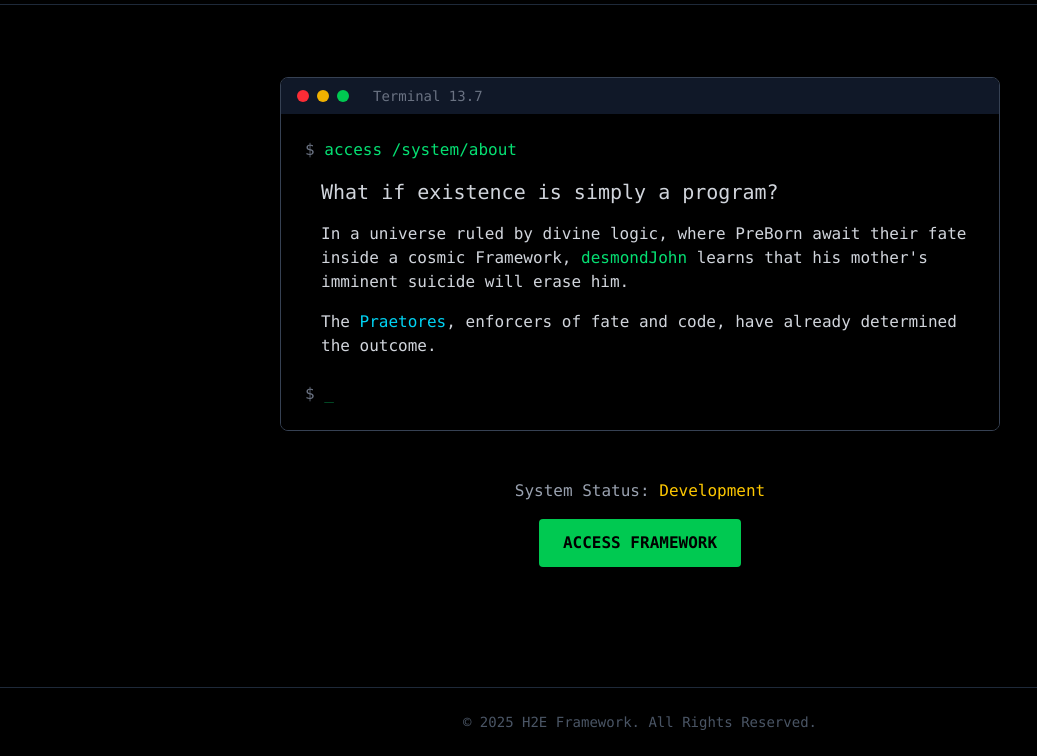
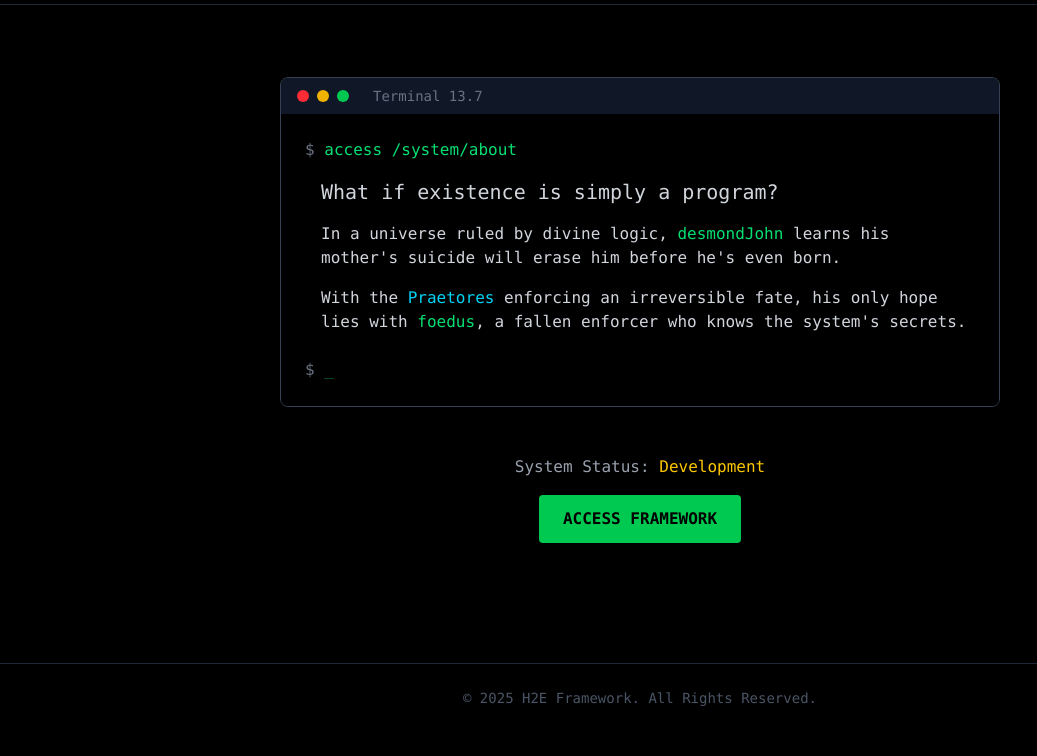
Before and after one commit to wafuradio/h2e-framework, an Astro site: page / in a window 1280 px wide. Shown: the part 76-832 px from the top of the page, without its empty margins (0-1037 px from the left). After the commit the page ends 808 px from the top, so only its background shows below. Built offline with nearby package versions, Linux system fonts and the light colour scheme; Astro itself is replaced by a stand-in of ours.

Commit message:
Updated homepage text

```diff
--- a/src/pages/index.astro
+++ b/src/pages/index.astro
@@ -39,11 +39,11 @@ const siteTitle = "H2E Framework";
                     <span class="text-gray-500">$</span> access /system/about
                 </p>
 
-                <div class="pl-4 space-y-2 text-gray-300">
-                    <p class="text-xl mb-4">What if existence is simply a program?</p>
-                    <p>In a universe ruled by divine logic, where PreBorn await their fate inside a cosmic Framework, <span class="text-green-400">desmondJohn</span> learns that his mother's imminent suicide will erase him.</p>
-                    <p class="mt-4">The <span class="text-cyan-400">Praetores</span>, enforcers of fate and code, have already determined the outcome.</p>
-                </div>
+            <div class="pl-4 space-y-2 text-gray-300">
+  			 	<p class="text-xl mb-4">What if existence is simply a program?</p>
+  				<p>In a universe ruled by divine logic, <span class="text-green-400">desmondJohn</span> learns his mother's suicide will erase him before he's even born.</p>
+    			<p class="mt-4">With the <span class="text-cyan-400">Praetores</span> enforcing an irreversible fate, his only hope lies with <span class="text-green-400">foedus</span>, a fallen enforcer who knows the system's secrets.</p>
+			</div>
 
                 <p class="text-green-400 mt-6">
                     <span class="text-gray-500">$</span> <span class="animate-pulse">_</span>
```
